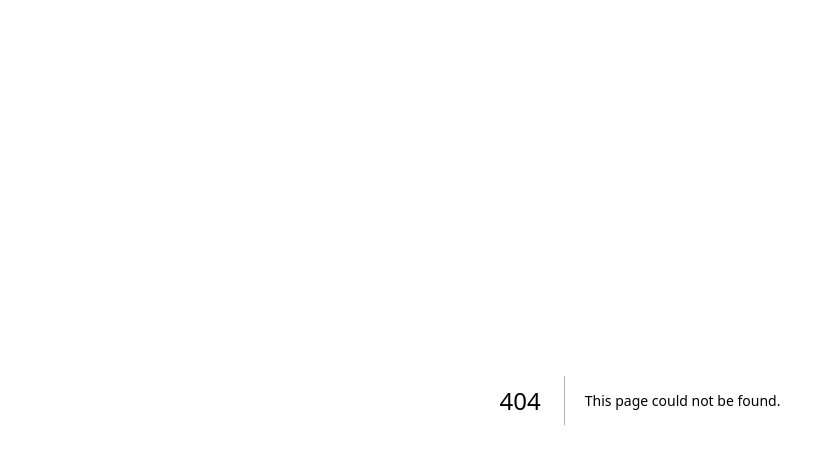
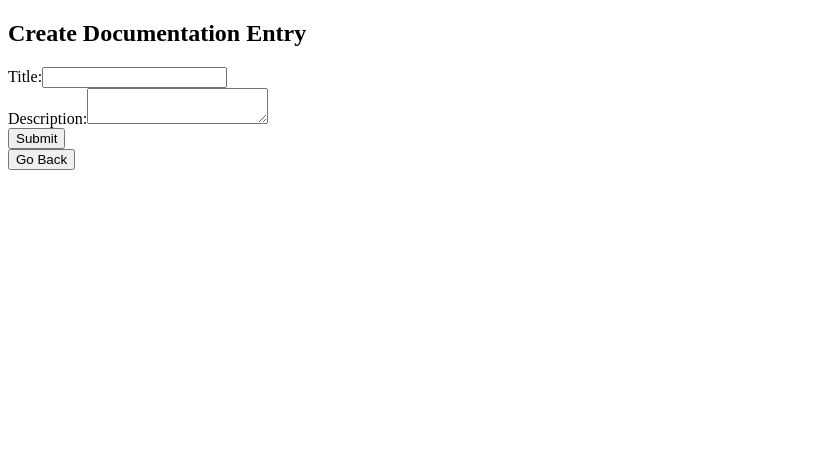
Before and after one commit to blongsfor/Care-App, a Next.js app: page /document-page in a window 1280 px wide. Before the commit this address had no page. Shown: the top 464 px of the page, without its empty margins (0-835 px from the left). Built offline with nearby package versions, Linux system fonts and the light colour scheme.

Commit message:
add documentation form

```diff
--- a/src/components/BackButton.jsx
+++ b/src/components/BackButton.jsx
@@ -8,14 +8,7 @@ const BackButton = () => {
     router.back();
   };
 
-  return (
-    <button
-      onClick={handleBack}
-      style={{ padding: "10px 20px", cursor: "pointer" }}
-    >
-      Go Back
-    </button>
-  );
+  return <button onClick={handleBack}>Go Back</button>;
 };
 
 export default BackButton;
--- a/src/pages/client/[id].js
+++ b/src/pages/client/[id].js
@@ -4,6 +4,7 @@ import useSWR from "swr";
 import Client from "../../components/Client"; // Adjust path if necessary
 import LogoutButton from "@/components/LogoutButton";
 import BackButton from "@/components/BackButton";
+import DocumentButton from "@/components/DocumentButton";
 
 const fetcher = (url) => fetch(url).then((res) => res.json());
 
@@ -19,6 +20,7 @@ export default function ClientDetails() {
     <>
       <LogoutButton />
       <Client {...data} />
+      <DocumentButton />
       <BackButton />
     </>
   );
--- /dev/null
+++ b/src/pages/document-page.js
@@ -0,0 +1,26 @@
+import BackButton from "@/components/BackButton";
+import React from "react";
+
+const DocumentationForm = () => {
+  return (
+    <>
+      <div>
+        <h2>Create Documentation Entry </h2>
+        <form>
+          <div>
+            <label htmlFor="title">Title:</label>
+            <input type="text" id="title" name="title" />
+          </div>
+          <div>
+            <label htmlFor="description">Description:</label>
+            <textarea id="description" name="description"></textarea>
+          </div>
+          <button type="submit">Submit</button>
+        </form>
+      </div>
+      <BackButton />
+    </>
+  );
+};
+
+export default DocumentationForm;
```
Also changed, not shown: src/components/DocumentButton.jsx (added, +15 -0 lines).
